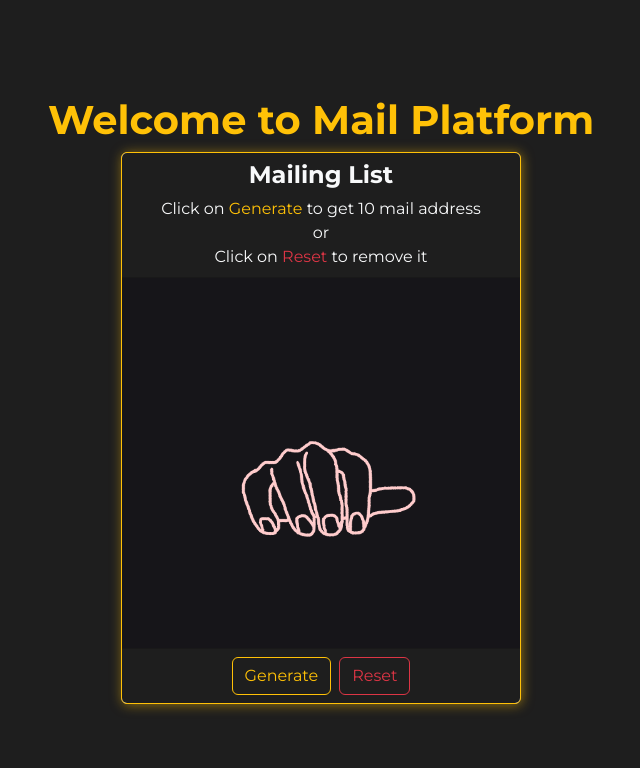
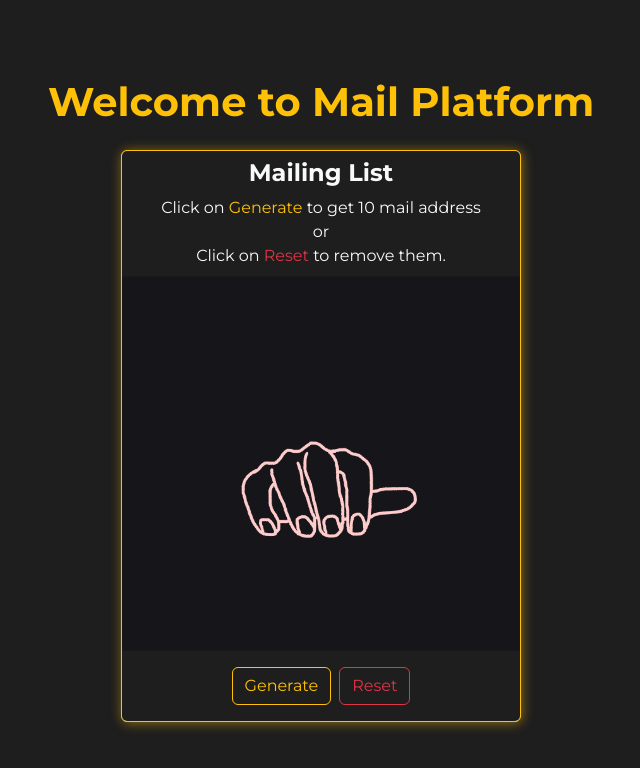
Before and after one commit to raffaele-catalano/vue-email-list, a plain HTML site: page index.html in a window 1280 px wide. Shown: the whole page, without its empty margins (319-959 px from the left). Drawn offline with nearby package versions, Linux system fonts and the light colour scheme.

Commit message:
minor changes

```diff
--- a/assets/css/style.css
+++ b/assets/css/style.css
@@ -29,5 +29,6 @@ body {
 }
 
 .loading img {
-    width: 338px;
+    width: 341px;
+    cursor: progress;
 }
--- a/index.html
+++ b/index.html
@@ -20,14 +20,14 @@
     <script src='https://cdnjs.cloudflare.com/ajax/libs/axios/1.3.6/axios.js' integrity='sha512-//dh2f858Fr7wqGN0IrKqOwzFRMSNDFepYnq0R0Nau+vpQRaUYwViFi7KVniyCALFPOaaMd1n38d5q0pboHjUw==' crossorigin='anonymous'></script>
     <!-- Css -->
     <link rel="stylesheet" href="assets/css/style.css">
-    <title>Vue Mailing List</title>
+    <title>Mail Platform</title>
 </head>
 
 <body>
 
     <div id="app" class="d-flex justify-content-center align-items-center flex-column">
 
-        <h1 class="text-warning fw-bold">Welcome to Mail Platform</h1>
+        <h1 class="text-warning fw-bold mb-4">Welcome to Mail Platform</h1>
 
         <div class="card text-light" style="width: 25rem;">
 
@@ -40,11 +40,8 @@
                     <span>
                         Click on <span class="text-warning">Generate</span> to get 10 mail address
                         <span class="d-block">or</span>
-                        Click on <span class="text-danger">Reset</span> to remove it
+                        Click on <span class="text-danger">Reset</span> to remove them.
                     </span>
-                    <!-- <p>Click on <span>Generate</span> to get 10 mail address</p>
-                    <p>or</p>
-                    <p>Click on <span>Reset</span> to remove it</p> -->
 
                 </div>
 
@@ -57,7 +54,7 @@
                     <img src="assets/img/loading.gif" alt="loading">
                 </div>
             </div>
-            <div class="card-footer d-flex justify-content-center">
+            <div class="card-footer d-flex justify-content-center p-3">
                 <button type="button" class="btn btn-outline-warning me-2" @click="getMailList()">Generate</button>
                 <button type="button" class="btn btn-outline-danger" @click="resetMailList()">Reset</button>
             </div>
```
